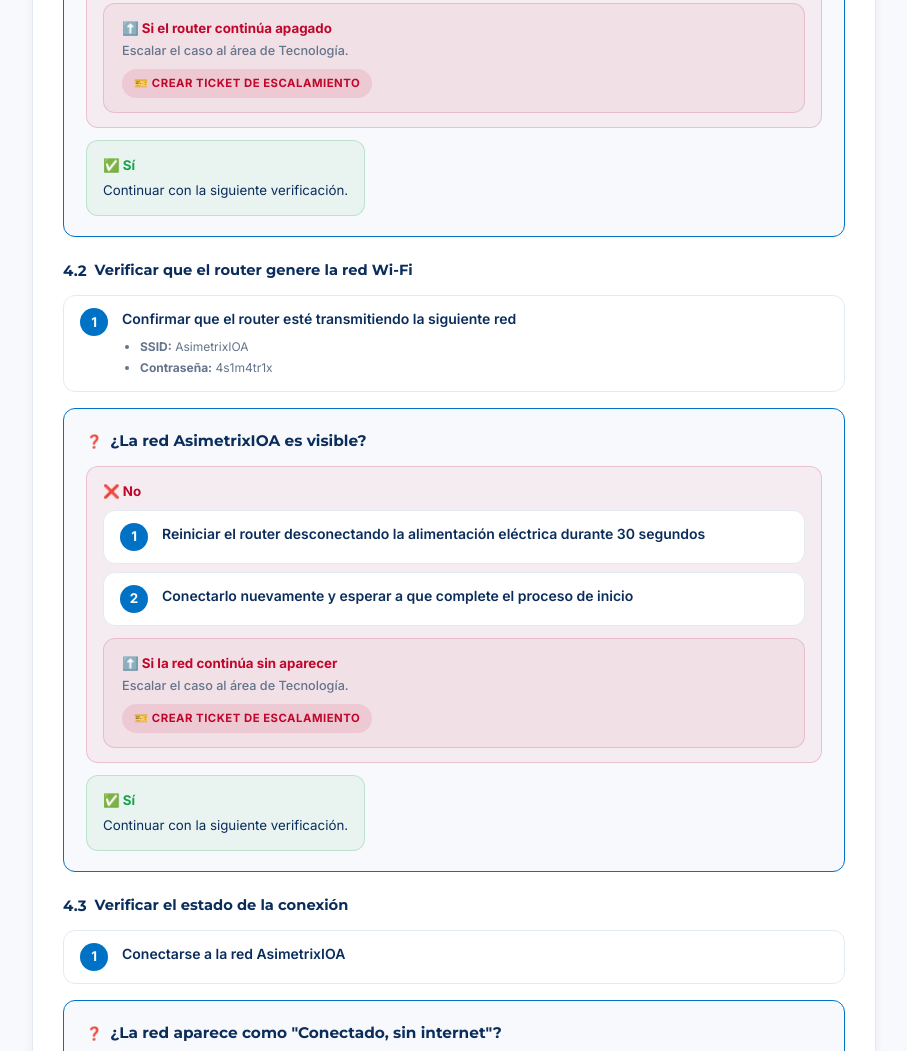
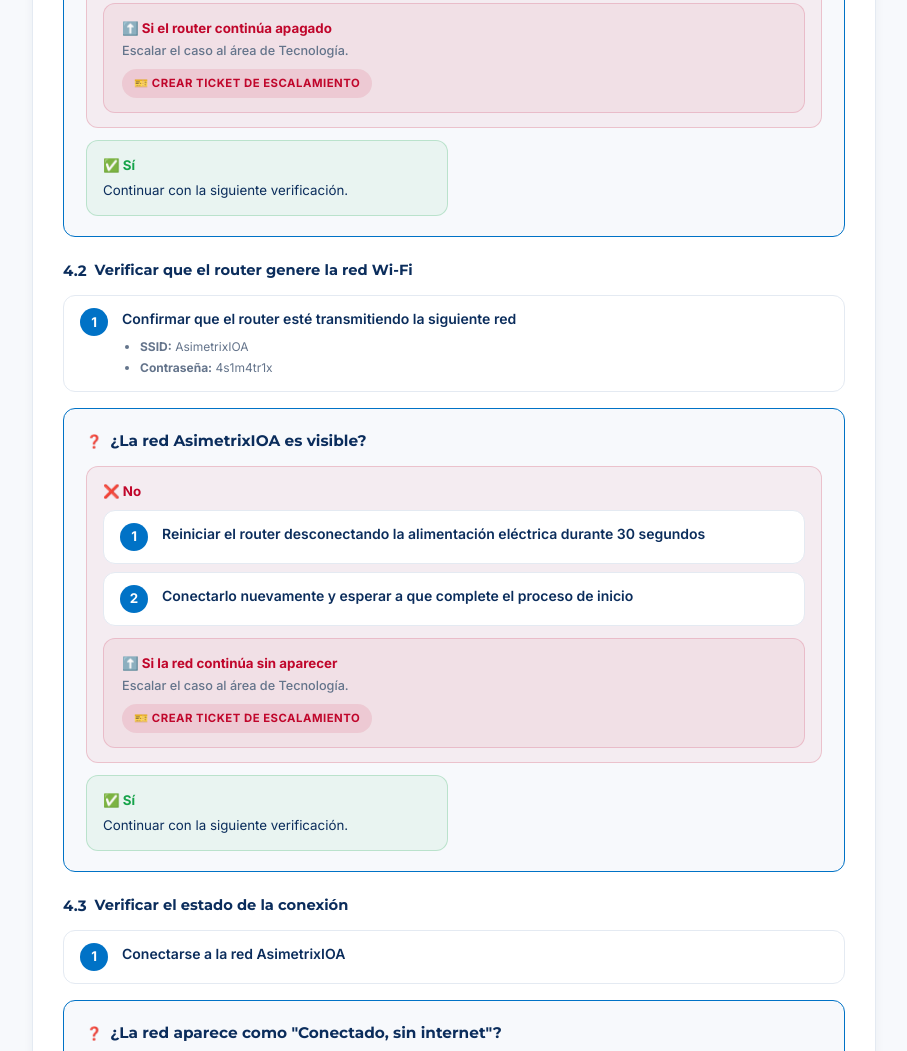
Before and after one commit to manuelachavarria-dotcom/sop-camaras-pigvision, a plain HTML site: page Manual_PigVision.html in a window 1280 px wide. Shown: the part 5778-6829 px from the top of the page, without its empty margins (186-1093 px from the left). Drawn offline with Linux system fonts and the light colour scheme.

Commit message:
Mantenimiento: cuadro Sí con el mismo ancho que en Verificar la conexión (4.1 y 4.2)

```diff
--- a/Manual_PigVision.html
+++ b/Manual_PigVision.html
@@ -263,7 +263,7 @@
           </div>
           <div class="outcome escalate"><strong>⬆️ Si el router continúa apagado</strong><span class="detail">Escalar el caso al área de Tecnología.</span><br><span class="ticket">🎫 Crear ticket de escalamiento</span></div>
         </div>
-        <div class="opt yes" style="justify-self:start; align-self:start; width:auto;"><div class="label">✅ Sí</div>Continuar con la siguiente verificación.</div>
+        <div class="opt yes"><div class="label">✅ Sí</div>Continuar con la siguiente verificación.</div>
       </div>
     </div>
 
@@ -285,7 +285,7 @@
           </div>
           <div class="outcome escalate"><strong>⬆️ Si la red continúa sin aparecer</strong><span class="detail">Escalar el caso al área de Tecnología.</span><br><span class="ticket">🎫 Crear ticket de escalamiento</span></div>
         </div>
-        <div class="opt yes" style="justify-self:start; align-self:start; width:auto;"><div class="label">✅ Sí</div>Continuar con la siguiente verificación.</div>
+        <div class="opt yes"><div class="label">✅ Sí</div>Continuar con la siguiente verificación.</div>
       </div>
     </div>
 
```
Also changed, not shown: mantenimiento.html (+2 -2 lines), 1 other file.
